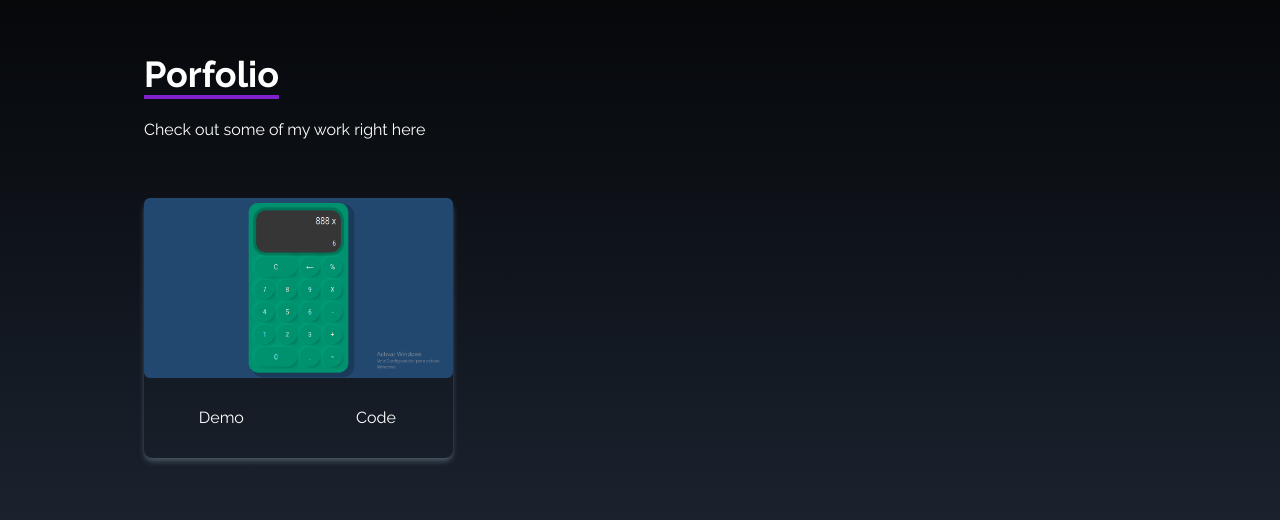
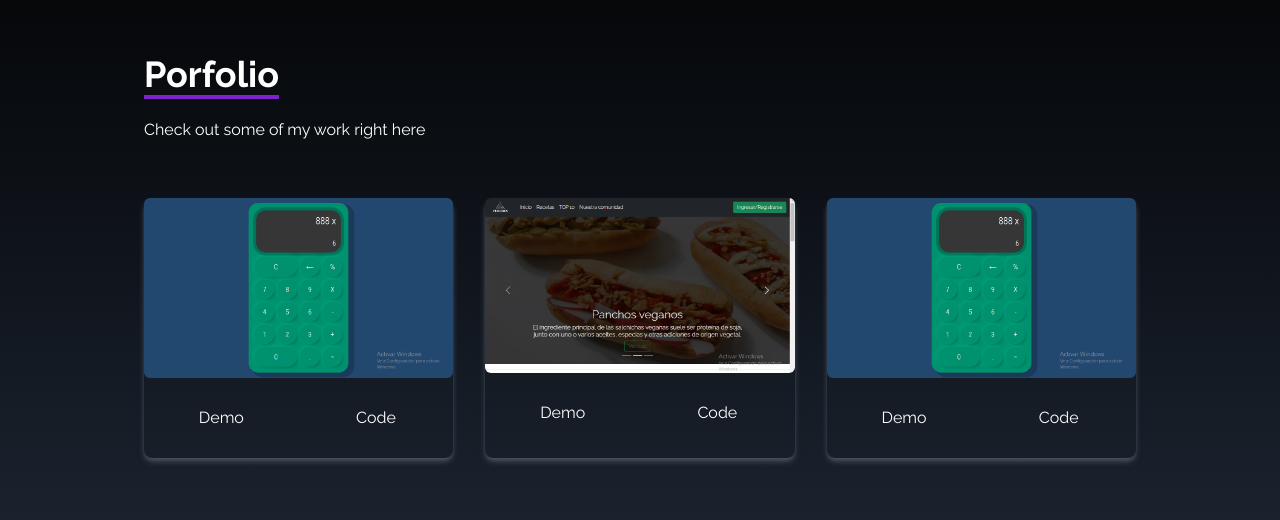
Before and after one commit to antoruizx/Portfolio-Anto, a React (Create React App) app: page / in a window 1280 px wide. Shown: the part 1744-2264 px from the top of the page. Built offline with nearby package versions, Linux system fonts and the light colour scheme.

Commit message:
portfolio changes

```diff
--- a/src/components/Portfolio.jsx
+++ b/src/components/Portfolio.jsx
@@ -4,6 +4,22 @@ import Piaceres from '../assets/img/piaceres.png';
 
 
 const Portfolio = () => {
+
+    const portfolios = [
+        {
+            id: 1,
+            src: Calcu,
+        },
+        {
+            id: 2,
+            src: Piaceres,
+        },
+        {
+            id: 3,
+            src: Calcu,
+        },
+    ];
+
   return (
     <div
         name='portfolio'
@@ -16,9 +32,10 @@ const Portfolio = () => {
             </div>
 
             <div className='grid sm:grid-cols-2 md:grid-cols-3 gap-8 px-12 sm:px-0'>
-            <div className='shadow-md shadow-gray-600 rounded-lg'>
+            {portfolios.map(({ id, src }) => (
+                <div key={id} className='shadow-md shadow-gray-600 rounded-lg'>
                 <img
-                src={Calcu}
+                src={src}
                 alt=""
                 className='rounded-md duration-200 hover:scale-105'
                 />
@@ -27,11 +44,9 @@ const Portfolio = () => {
                     <button className='w-1/2 px-6 py-3 m-4 duration-200 hover:scale-105'>Code</button>
                 </div>
             </div>
-
+            ))}
+            </div>
         </div>
-        </div>
-
-
 
     </div>
   );
```
